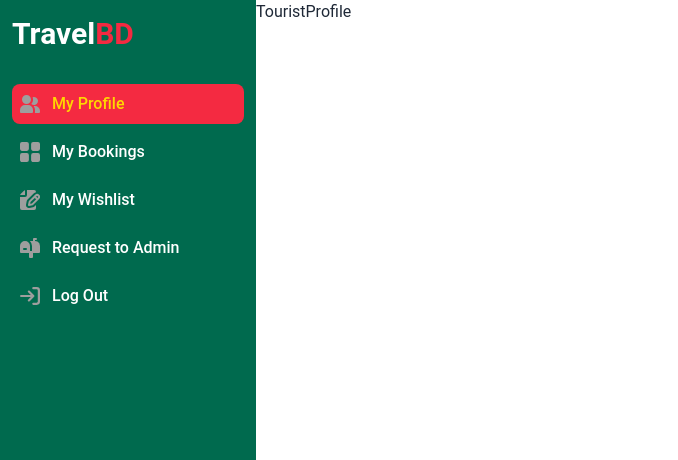
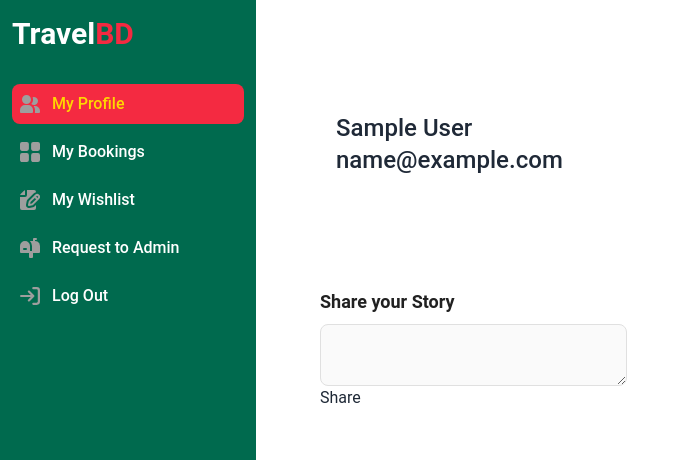
Before and after one commit to Shown246/Travel-BD, a React (Vite) app: page /dashboard/profile in a window 1280 px wide. Shown: the top 460 px of the page, without its empty margins (0-678 px from the left). Built offline with nearby package versions, Linux system fonts and the light colour scheme; no server answers; sample sign-in values are in the browser's storage.

Commit message:
Finished User Profile

```diff
--- a/src/Components/GuideProfile.jsx
+++ b/src/Components/GuideProfile.jsx
@@ -1,4 +1,4 @@
-import { useContext, useState } from "react";
+import { useContext, useEffect, useState } from "react";
 import { AuthContext } from "../AuthContextProvider";
 import { MdOutlineSaveAs, MdOutlineModeEdit } from "react-icons/md";
 import axios from "axios";
@@ -6,11 +6,32 @@
 
 const GuideProfile = () => {
   const { user } = useContext(AuthContext);
+  const [eduData, setEduData] = useState("");
+  const [sklData, setsklData] = useState("");
+  const [expData, setexpData] = useState("");
+  const [phnData, setphnData] = useState("");
+  const [isSaveEnabled, setIsSaveEnabled] = useState(false);
+  useEffect(() => {
+    axios
+      .get(`http://localhost:5000/guide/profile?email=${user.email}`)
+      .then((res) => {
+        const data = res.data;
+        setEduData(data.eduData);
+        setsklData(data.sklData);
+        setexpData(data.expData);
+        setphnData(data.phnData);
+      })
+      .catch((err) => {
+        console.log(err);
+      });
+  }, [user.email]);
   const [isEditing, setIsEditing] = useState(false);
   const handleEditClick = () => {
     setIsEditing(true);
+    setIsSaveEnabled(true);
   };
   const handleSaveClick = () => {
+    console.log("Save Clicked");
     const updatedData = {
       email: user.email,
       eduData,
@@ -19,7 +40,9 @@
       phnData,
     };
     axios
-      .post("http://localhost:5000/guide/profile", updatedData, {withCredentials: true})
+      .post("http://localhost:5000/guide/profile", updatedData, {
+        withCredentials: true,
+      })
       .then(() => {
         setIsEditing(false);
         toast.success("Changes saved successfully");
@@ -29,19 +52,15 @@
       });
   };
 
-  const [eduData, setEduData] = useState("Hiji Biji");
   const handleEduChange = (e) => {
     setEduData(e.target.value);
   };
-  const [sklData, setsklData] = useState("Hiji Biji");
   const handlesklChange = (e) => {
     setsklData(e.target.value);
   };
-  const [expData, setexpData] = useState("Hiji Biji");
   const handleexpChange = (e) => {
     setexpData(e.target.value);
   };
-  const [phnData, setphnData] = useState("Hiji Biji");
   const handlephnChange = (e) => {
     setphnData(e.target.value);
   };
@@ -174,8 +193,14 @@
             Edit
           </button>
           <button
-            className="bg-blue-500 hover:bg-blue-700 text-white font-bold py-2 px-4 rounded-xl flex items-center gap-1"
             onClick={handleSaveClick}
+            id="saveBtn"
+            disabled={!isSaveEnabled}
+            className={`${
+              isSaveEnabled
+                ? "bg-blue-500 hover:bg-blue-700 cursor-pointer"
+                : "bg-gray-500 cursor-not-allowed"
+            } text-white font-bold py-2 px-4 rounded-xl flex items-center gap-1`}
           >
             <span>
               <MdOutlineSaveAs size={30} />
--- a/src/Components/TouristProfile.jsx
+++ b/src/Components/TouristProfile.jsx
@@ -1,6 +1,43 @@
+import { useContext } from 'react';
+import { AuthContext } from "../AuthContextProvider";
+import axios from 'axios';
+import { toast } from 'react-toastify';
+
 const TouristProfile = () => {
+  const { user } = useContext(AuthContext);
+  const handleSubmit = (e) => {
+    e.preventDefault();
+    const story = e.target.story.value;
+    const newStory = {
+      email: user.email,
+      story: story
+    };
+    axios.post('http://localhost:5000/stories', newStory, { withCredentials: true })
+      .then(() => {
+        toast.success("Story shared successfully");
+        e.target.reset();
+      })
+      .catch((err) => {
+        console.log(err);
+      });
+  }
   return (
-    <div>TouristProfile</div>
+    <div>
+      <div className="flex items-center p-16">
+        <img src={user.photoURL} className="h-40 object-cover" />
+        <div>
+          <p className="ml-4 text-2xl font-medium">{user.displayName}</p>
+          <p className="ml-4 text-2xl font-medium">{user.email}</p>
+        </div>
+      </div>
+      <div className='pl-16'>
+        <form onSubmit={(e) => {handleSubmit(e)}}>
+          <label className='block mb-2 text-lg font-semibold text-gray-900 dark:text-white'>Share your Story</label>
+          <textarea name='story' className='bg-gray-50 border border-gray-300 text-gray-900 text-sm rounded-lg focus:ring-blue-500 focus:border-blue-500 block w-full p-2.5 dark:bg-gray-700 dark:border-gray-600 dark:placeholder-gray-400 dark:text-white dark:focus:ring-blue-500 dark:focus:border-blue-500' />
+          <button type='submit'>Share</button>
+        </form>
+      </div>
+    </div>
   )
 }
 
```
